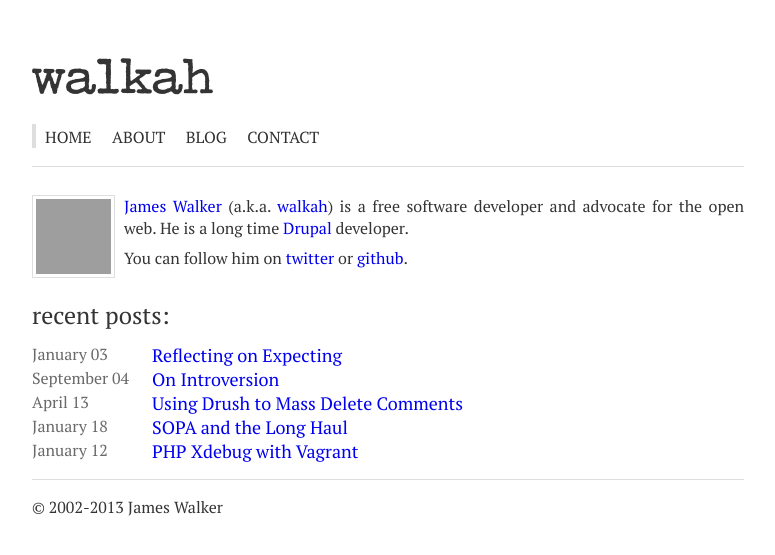
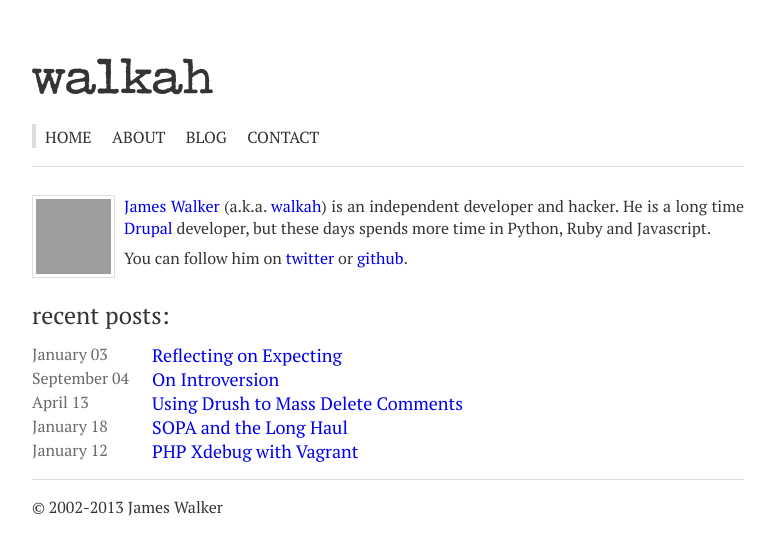
Before and after one commit to walkah/walkah.net, a Jekyll site: the page built from index.html, in a window 1280 px wide, cut to the strip 0-555 px from the top of the page. Shown: the whole strip, without its empty margins (252-1027 px from the left). Built offline with Jekyll 4.4.1, drawn with Linux system fonts in a browser that asks for light colours; grey boxes are pictures that could not be loaded.

Commit message:
updated description

```diff
--- a/_config.yml
+++ b/_config.yml
@@ -1,5 +1,6 @@
 title: walkah
 author: James Walker
+description: "James Walker is an independent developer and hacker"
 url: http://walkah.net
 
 pygments: true
--- a/_includes/vcard.html
+++ b/_includes/vcard.html
@@ -1,5 +1,5 @@
 <div class="vcard">
   <img src="http://www.gravatar.com/avatar/b29b5419f81fa03145cafc684bb20c76.png?s=75" class="photo left" alt="James Walker" >
-  <p><a href="/about.html" class="fn n">James Walker</a> (a.k.a. <a href="http://walkah.net/" rel="me" class="url nickname uid">walkah</a>) is a free software developer and advocate for the open web. He is a long time <a href="http://drupal.org/user/1531" rel="me">Drupal</a> developer.</p>
+  <p><a href="/about.html" class="fn n">James Walker</a> (a.k.a. <a href="http://walkah.net/" rel="me" class="url nickname uid">walkah</a>) is an independent developer and hacker. He is a long time <a href="http://drupal.org/user/1531" rel="me">Drupal</a> developer, but these days spends more time in Python, Ruby and Javascript.</p>
   <p>You can follow him on <a href="https://twitter.com/walkah" rel="me">twitter</a> or <a href="https://github.com/walkah">github</a>.</p>
 </div>
```
